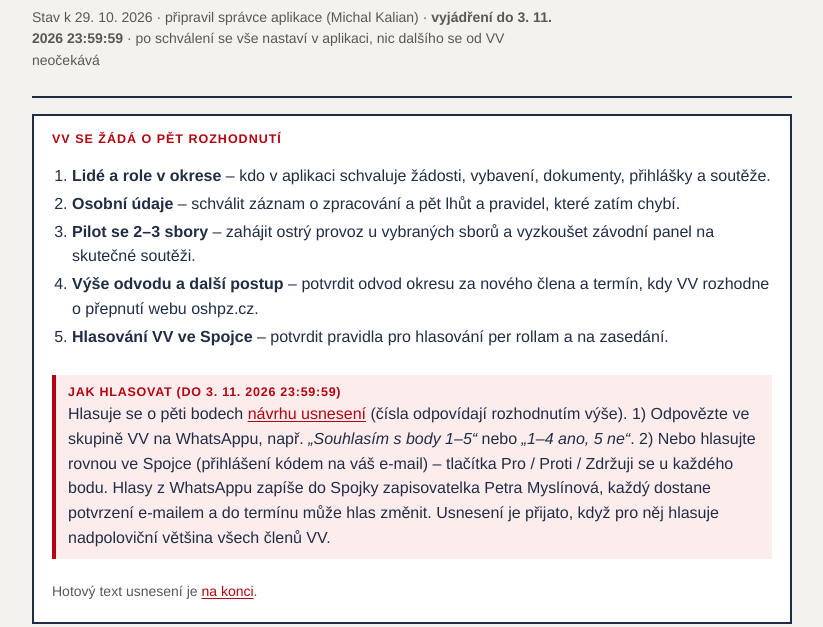
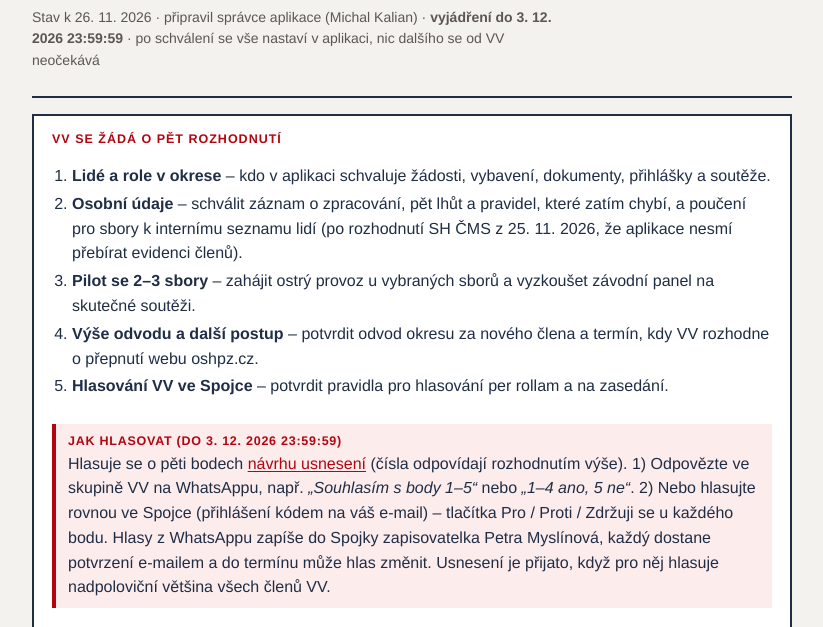
Before and after one commit to oshpz/web, a plain HTML site: page docs/podklady-vv.html in a window 1280 px wide. Shown: the part 157-784 px from the top of the page, without its empty margins (228-1051 px from the left). Drawn offline with Linux system fonts and the light colour scheme.

Commit message:
Podklady VV: stav k 26. 11. 2026, hlasování do 3. 12. 2026, poučení v souhrnu
Co-Authored-By: Claude Fable 5.1 <noreply@anthropic.com>

```diff
--- a/docs/podklady-vv.html
+++ b/docs/podklady-vv.html
@@ -61,19 +61,19 @@ button.kop:hover { background: var(--action); border-color: var(--action); }
 <header>
   <span class="stitek">Výkonný výbor OSH Praha-západ · k projednání</span>
   <h1>Spojka a nový web OSH – podklady pro rozhodnutí</h1>
-  <p class="mala">Stav k 29. 10. 2026 · připravil správce aplikace (Michal Kalian) · <b>vyjádření do 3. 11. 2026 23:59:59</b> · po schválení se vše nastaví v aplikaci, nic dalšího se od VV neočekává</p>
+  <p class="mala">Stav k 26. 11. 2026 · připravil správce aplikace (Michal Kalian) · <b>vyjádření do 3. 12. 2026 23:59:59</b> · po schválení se vše nastaví v aplikaci, nic dalšího se od VV neočekává</p>
 </header>
 
 <section class="shrnuti" aria-labelledby="sh">
   <b id="sh" class="stitek">VV se žádá o pět rozhodnutí</b>
   <ol>
     <li><b>Lidé a role v okrese</b> – kdo v aplikaci schvaluje žádosti, vybavení, dokumenty, přihlášky a soutěže.</li>
-    <li><b>Osobní údaje</b> – schválit záznam o zpracování a pět lhůt a pravidel, které zatím chybí.</li>
+    <li><b>Osobní údaje</b> – schválit záznam o zpracování, pět lhůt a pravidel, které zatím chybí, a poučení pro sbory k internímu seznamu lidí (po rozhodnutí SH ČMS z 25. 11. 2026, že aplikace nesmí přebírat evidenci členů).</li>
     <li><b>Pilot se 2–3 sbory</b> – zahájit ostrý provoz u vybraných sborů a vyzkoušet závodní panel na skutečné soutěži.</li>
     <li><b>Výše odvodu a další postup</b> – potvrdit odvod okresu za nového člena a termín, kdy VV rozhodne o přepnutí webu oshpz.cz.</li>
     <li><b>Hlasování VV ve Spojce</b> – potvrdit pravidla pro hlasování per rollam a na zasedání.</li>
   </ol>
-  <div class="navrh"><b>Jak hlasovat (do 3. 11. 2026 23:59:59)</b>Hlasuje se o pěti bodech <a href="#usneseni">návrhu usnesení</a> (čísla odpovídají rozhodnutím výše). 1) Odpovězte ve skupině VV na WhatsAppu, např. <i>„Souhlasím s body 1–5“</i> nebo <i>„1–4 ano, 5 ne“</i>. 2) Nebo hlasujte rovnou ve Spojce (přihlášení kódem na váš e-mail) – tlačítka Pro / Proti / Zdržuji se u každého bodu. Hlasy z WhatsAppu zapíše do Spojky zapisovatelka Petra Myslínová, každý dostane potvrzení e-mailem a do termínu může hlas změnit. Usnesení je přijato, když pro něj hlasuje nadpoloviční většina všech členů VV.</div>
+  <div class="navrh"><b>Jak hlasovat (do 3. 12. 2026 23:59:59)</b>Hlasuje se o pěti bodech <a href="#usneseni">návrhu usnesení</a> (čísla odpovídají rozhodnutím výše). 1) Odpovězte ve skupině VV na WhatsAppu, např. <i>„Souhlasím s body 1–5“</i> nebo <i>„1–4 ano, 5 ne“</i>. 2) Nebo hlasujte rovnou ve Spojce (přihlášení kódem na váš e-mail) – tlačítka Pro / Proti / Zdržuji se u každého bodu. Hlasy z WhatsAppu zapíše do Spojky zapisovatelka Petra Myslínová, každý dostane potvrzení e-mailem a do termínu může hlas změnit. Usnesení je přijato, když pro něj hlasuje nadpoloviční většina všech členů VV.</div>
   <p class="mala">Hotový text usnesení je <a href="#usneseni">na konci</a>.</p>
 </section>
 
```
